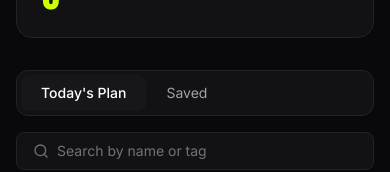
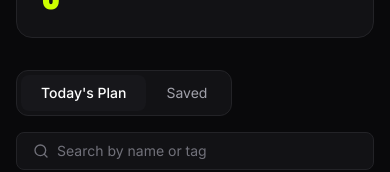
Before and after one commit to w3tarikul/tarikul-fit-log, a Next.js app: page /my-plan in a window 390 px wide. Shown: the part 543-715 px from the top of the page. Built offline with nearby package versions, Linux system fonts and the light colour scheme; no server answers.

Commit message:
Keep plan tabs aligned to the start on small screens

```diff
--- a/src/components/plan/plan-tabs.tsx
+++ b/src/components/plan/plan-tabs.tsx
@@ -12,7 +12,7 @@ const tabs: Array<{ id: PlanTab; label: string }> = [
 
 export function PlanTabs({ active, onChange }: PlanTabsProps) {
   return (
-    <div role="tablist" className="inline-flex rounded-xl border border-line bg-surface p-1">
+    <div role="tablist" className="inline-flex self-start rounded-xl border border-line bg-surface p-1">
       {tabs.map((tab) => (
         <button
           key={tab.id}
```
